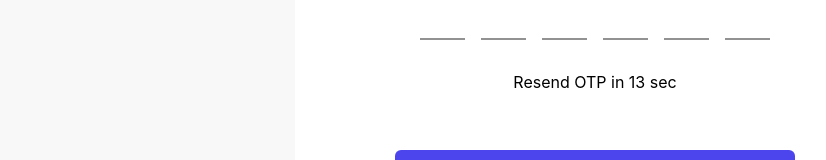
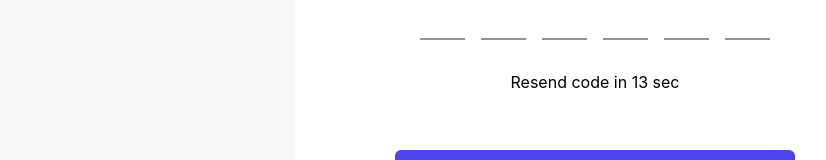
Before and after one commit to techtic-full-stack/clustir-web, a Next.js app in the folder clustir-frontend/: page /verify in a window 1280 px wide. Both pictures are taken after a click on the element "Resend code". Shown: the part 304-464 px from the top of the page, without its empty margins (45-871 px from the left). Built offline with nearby package versions, Linux system fonts and the light colour scheme.

Commit message:
Update VerifyOTP.tsx

```diff
--- a/clustir-frontend/src/components/VerifyOTP.tsx
+++ b/clustir-frontend/src/components/VerifyOTP.tsx
@@ -1,5 +1,5 @@
 import { RedoOutlined } from "@ant-design/icons";
-import { Button, Typography } from "antd";
+import { Typography } from "antd";
 import { useEffect, useState } from "react";
 import OTPInput from "react-otp-input";
 import VerifySuccessModal from "./VerifyModal";
@@ -9,7 +9,7 @@ const VerifyOTP = () => {
   const [email, setEmail] = useState("janedoe@gmail.com");
   const [confirm, setConfirm] = useState(false);
   const [otp, setOtp] = useState("");
-  const [verifySuccess,setVerifySuccess] = useState(false);
+  const [verifySuccess, setVerifySuccess] = useState(false);
 
   const sendOtp = () => {
     setConfirm(true);
@@ -67,7 +67,7 @@ const VerifyOTP = () => {
           <div className="flex justify-center items-center mt-[30px] cursor-pointer ">
             {resendTimer > 0 ? (
               <Text className="text-[#000] text-[16px]">
-                Resend OTP in {resendTimer} sec
+                Resend code in {resendTimer} sec
               </Text>
             ) : (
               <>
@@ -90,7 +90,12 @@ const VerifyOTP = () => {
           </button>
         </div>
       </div>
-        <VerifySuccessModal onClose={()=>setVerifySuccess(!verifySuccess)} visible={verifySuccess} key={1} redirect={"/login"} />
+      <VerifySuccessModal
+        onClose={() => setVerifySuccess(!verifySuccess)}
+        visible={verifySuccess}
+        key={1}
+        redirect={"/login"}
+      />
     </>
   );
 };
```
